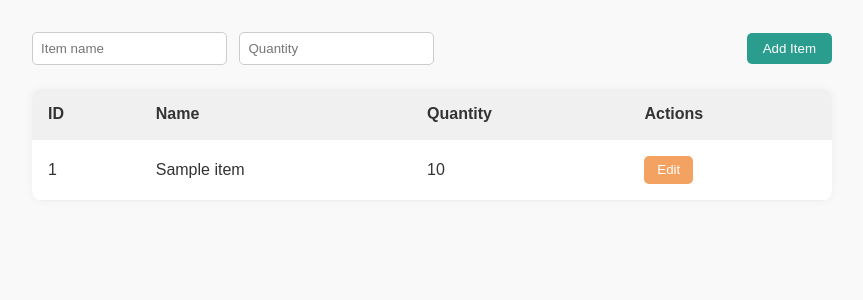
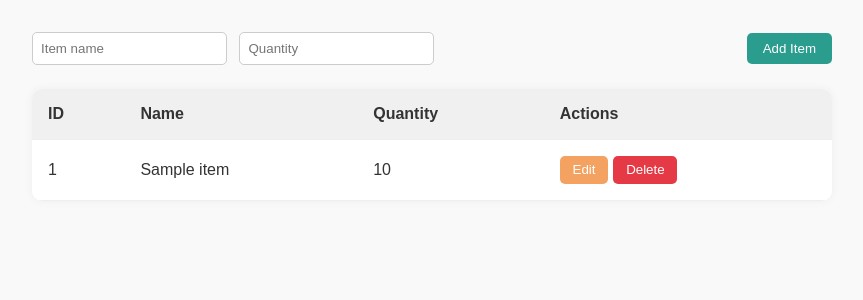
Before and after one commit to dskipps/capstone-project, a Flask app: page /inventory in a window 1280 px wide. Shown: the part 63-363 px from the top of the page, without its empty margins (208-1071 px from the left). Run offline with Flask 3, Linux system fonts and the light colour scheme; the visitor is signed in with stand-in values (Sample User, id 1); tables that the repository leaves empty hold one stand-in row (values such as "Sample post").

Commit message:
added a delete

```diff
--- a/templates/inventory.html
+++ b/templates/inventory.html
@@ -106,6 +106,29 @@
     .btn-edit:hover {
       background: #e76f51;
     }
+
+    .btn-delete {
+      padding: 0.4rem 0.8rem;
+      background: #e63946;
+      border: none;
+      border-radius: 5px;
+      color: white;
+      cursor: pointer;
+      margin-left: 5px;
+    }
+
+    .btn-delete:hover {
+      background: #c9182b;
+    }
+
+    .action-buttons {
+      display: flex;
+      align-items: center;
+    }
+
+    .action-buttons form {
+      margin: 0;
+    }
   </style>
 </head>
 <body>
@@ -140,10 +163,13 @@
           <td>{{ item.id }}</td>
           <td>{{ item.name }}</td>
           <td>{{ item.quantity }}</td>
-          <td>
+          <td class="action-buttons">
             <a href="{{ url_for('edit_item', item_id=item.id) }}">
               <button class="btn-edit">Edit</button>
             </a>
+            <form action="{{ url_for('delete_item', item_id=item.id) }}" method="POST" onsubmit="return confirm('Are you sure you want to delete this item?');">
+              <button type="submit" class="btn-delete">Delete</button>
+            </form>
           </td>
         </tr>
         {% else %}
```
